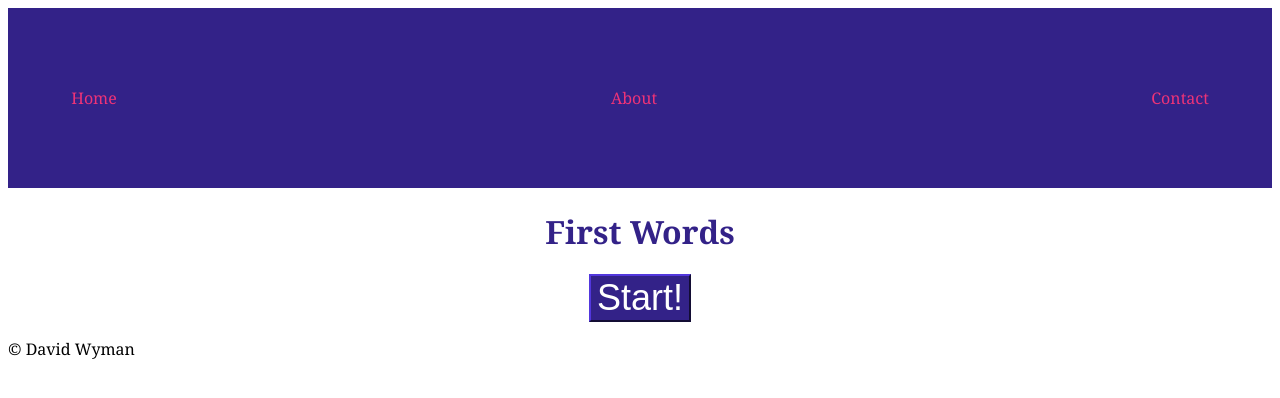
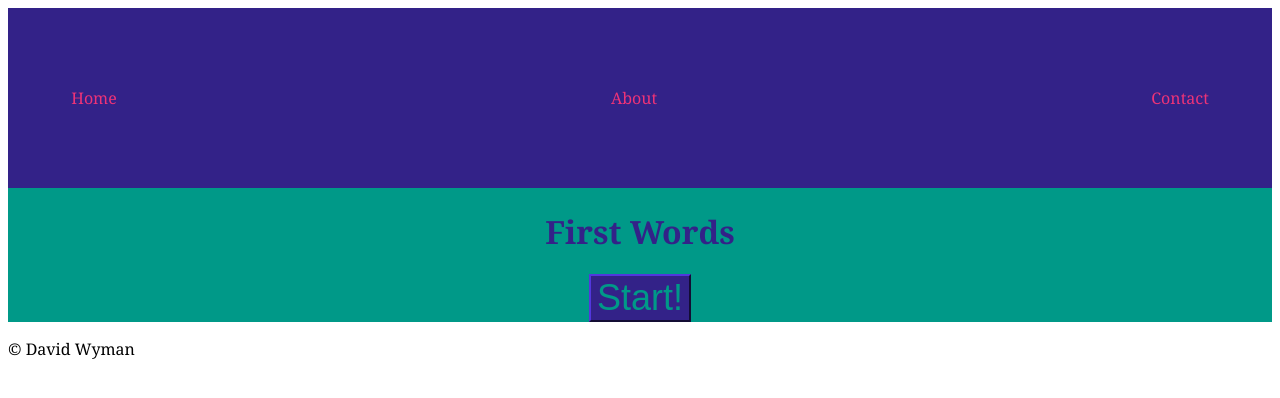
Before and after one commit to dmwyman/first-words-app-vanilla-js, a plain HTML site: page index.html in a window 1280 px wide. Drawn offline with Linux system fonts and the light colour scheme.

Commit message:
add grid layout, background color main

```diff
--- a/styles.css
+++ b/styles.css
@@ -16,6 +16,10 @@ ingido: #332288 / 51, 34, 136
 } */
 body {
   display: grid;
+  grid-template-areas:
+    'header header header'
+    'main main main'
+    'footer footer footer';
   font-family: Georgia, 'Times New Roman', Times, serif;
 }
 /* ************************************************** */
@@ -23,6 +27,7 @@ body {
 /* ************************************************** */
 header {
   background-color: #332288;
+  grid-area: header;
 }
 .navbar-links {
   list-style-type: none;
@@ -41,6 +46,8 @@ header {
 /* ************************************************** */
 main {
   display: grid;
+  grid-area: main;
+  background-color: #009988;
 }
 .main-title {
   color: #332288;
@@ -57,7 +64,14 @@ main {
   font-size: 36px;
   border-color: #332288;
   background-color: #332288;
-  color: white;
+  color: #009988;
+}
+
+/* ************************************************** */
+/* ************** Footer *************** */
+/* ************************************************** */
+footer {
+  grid-area: footer;
 }
 
 /* ************************************************** */
@@ -69,7 +83,7 @@ main {
     /* justify-content: flex-start; */
   }
   .navbar-link:hover {
-    color: #ee7733;
+    color: #009988;
   }
   /* MAIN */
   .start-btn:hover {
```
